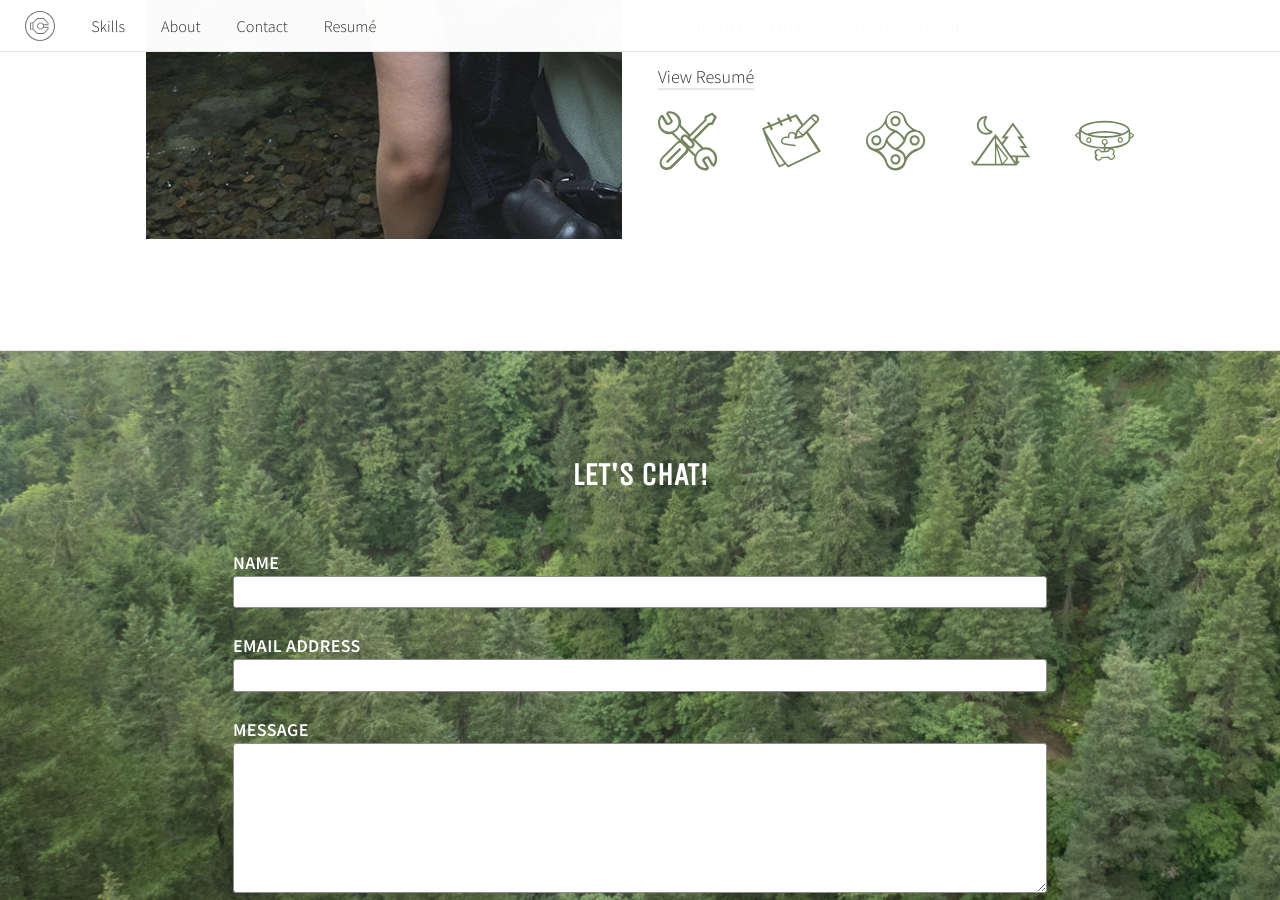
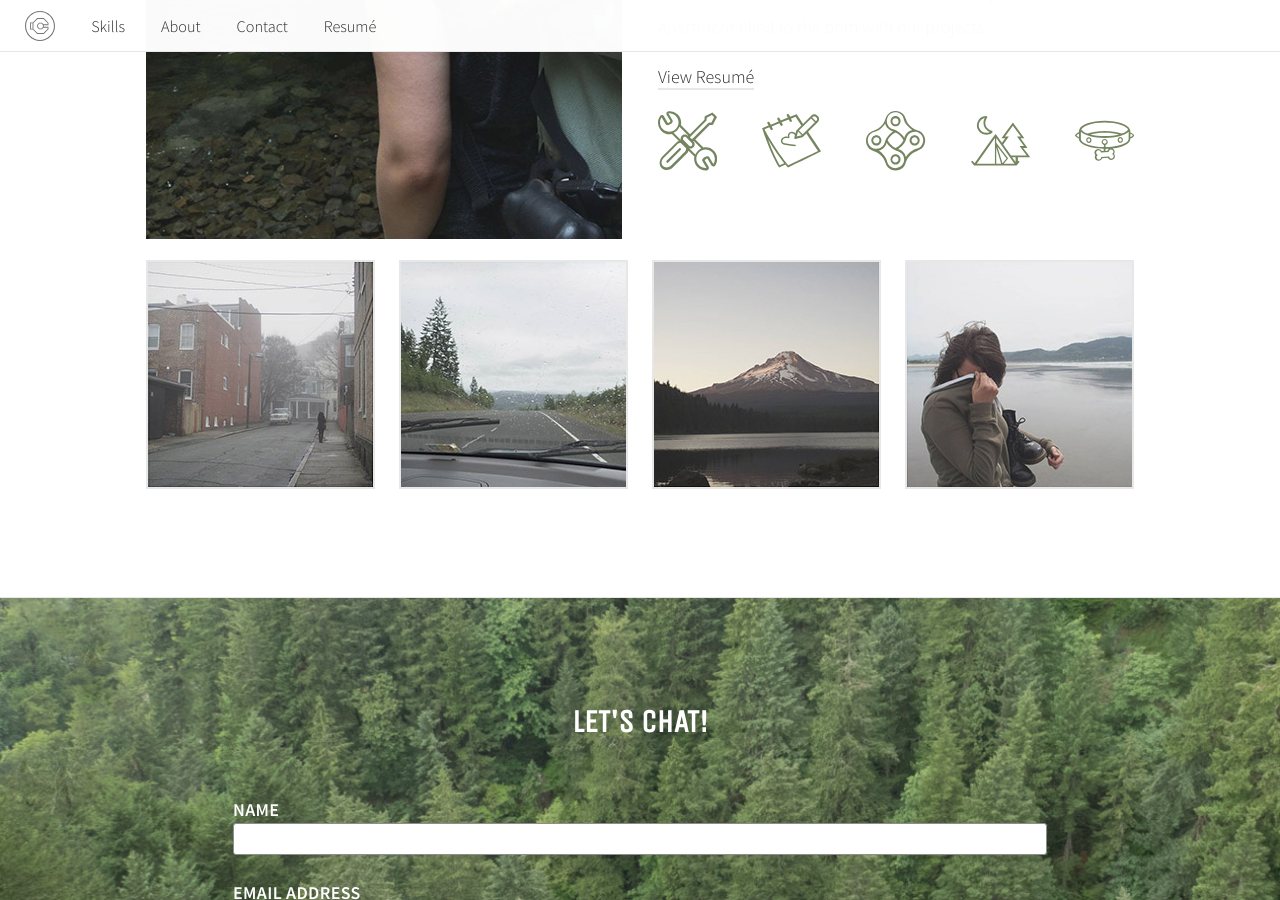
Before and after one commit to okay-cade/okay-cade.github.io, a Jekyll site: the page built from index.md, in a window 1280 px wide and 900 px high, scrolled down 2948 px. Built offline with Jekyll 4.4.1, drawn with Linux system fonts in a browser that asks for light colours.

Commit message:
add instas

```diff
--- a/_layouts/home.html
+++ b/_layouts/home.html
@@ -98,6 +98,20 @@ layout: default
         </div>
       </div>
     </div>
+    <div class="l-equal instagram">
+      <a href="https://www.instagram.com/okay_cade/" class="instagram__item l-equal__item">
+        <img src="assets/images/insta1.jpg">
+      </a>
+      <a href="https://www.instagram.com/okay_cade/" class="instagram__item l-equal__item">
+        <img src="assets/images/insta2.jpg">
+      </a>
+      <a href="https://www.instagram.com/okay_cade/" class="instagram__item l-equal__item">
+        <img src="assets/images/insta3.jpg">
+      </a>
+      <a href="https://www.instagram.com/okay_cade/" class="instagram__item l-equal__item">
+        <img src="assets/images/insta4.jpg">
+      </a>
+    </div>
   </div>
 </section>
 
--- a/_sass/_layout.scss
+++ b/_sass/_layout.scss
@@ -72,7 +72,7 @@ p ~ .l-two-up {
 
 .l-equal {
   @include flexbox;
-  @include justify-content(space-around);
+  @include justify-content(space-between);
 }
 
 .l-center {
--- a/_sass/_main.scss
+++ b/_sass/_main.scss
@@ -120,6 +120,23 @@
   }
 }
 
+.instagram {
+  margin-top: 1em;
+  img {
+    vertical-align: bottom;
+  }
+  &__item {
+    border: 2px solid $color-border;
+    margin-right: 1em;
+    &:last-of-type {
+      margin-right: 0;
+    }
+    &:hover {
+      border: 2px solid $color-border;
+    }
+  }
+}
+
 .contact {
   background-image: url('images/trees.jpg');
   background-size: cover;
```
Also changed, not shown: assets/images/insta1.jpg (added).
